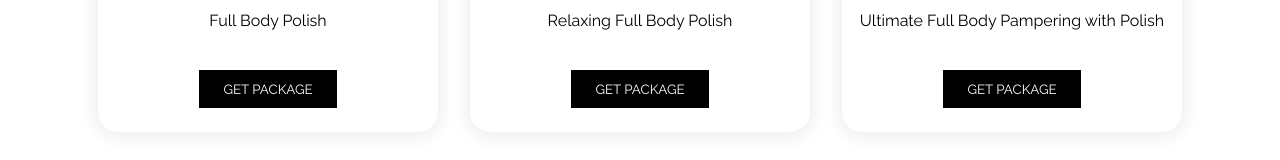
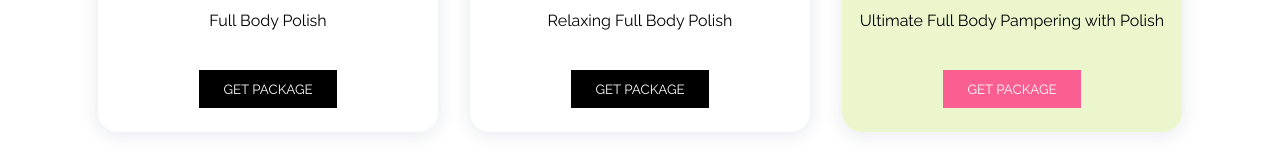
Before and after one commit to sakibsarkar/Dream_Weading, a React (Vite) app: page / in a window 1280 px wide. Shown: the part 2723-2883 px from the top of the page. Built offline with nearby package versions, Linux system fonts and the light colour scheme; no server answers.

Commit message:
premium package color changed

```diff
--- a/src/Compo/Packages/Packages.css
+++ b/src/Compo/Packages/Packages.css
@@ -117,6 +117,24 @@
 
 }
 
+
+.last {
+    background-color: #e0f1ad9c;
+}
+
+
+.last button {
+    background-color: #fb5e90;
+    border: 1px solid transparent;
+    transition: 0.3s;
+}
+
+.last button:hover {
+    background-color: #fb5e9000;
+    color: #fb5e90;
+    border: 1px solid #fb5e90;
+}
+
 /* font-family: 'Cormorant Garamond', serif;
 font-family: 'Raleway', sans-serif;
 font-family: 'Dancing Script', cursive; */
```
